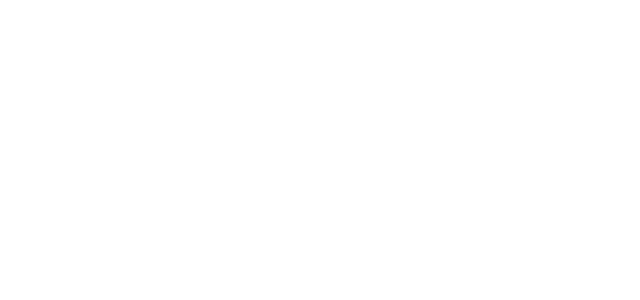
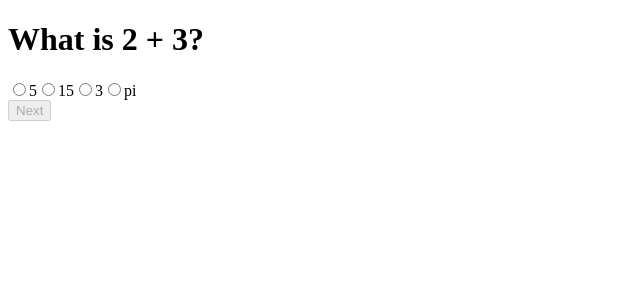
Before and after one commit to GERInFact/quiz-app, an Angular app: page / in a window 1280 px wide. Shown: the top 300 px of the page, without its empty margins (0-640 px from the left). Built offline with nearby package versions, Linux system fonts and the light colour scheme.

Commit message:
Added main quiz view

```diff
--- a/src/app/app.component.html
+++ b/src/app/app.component.html
@@ -1 +1,21 @@
-<app-question-form></app-question-form>
+<div class="quiz" *ngIf="this.quiz">
+  <div class="questions" *ngIf="!this.showResults">
+    <app-question-form
+      [question]="this.quiz.questions[this.currentQuestionIndex]"
+      (onChoiceMade)="updateChoice($event)"
+    >
+    </app-question-form>
+
+    <button
+      class="btn btn-success"
+      (click)="this.nextOrViewResults()"
+      [disabled]="!this.answers.values[currentQuestionIndex]"
+    >
+      {{
+        this.currentQuestionIndex === this.quiz.questions.length - 1
+          ? "View results"
+          : "Next"
+      }}
+    </button>
+  </div>
+</div>
```
